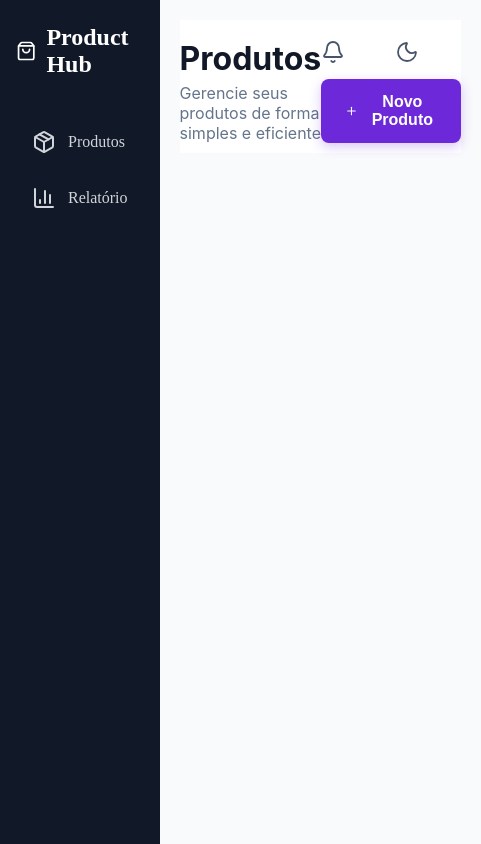
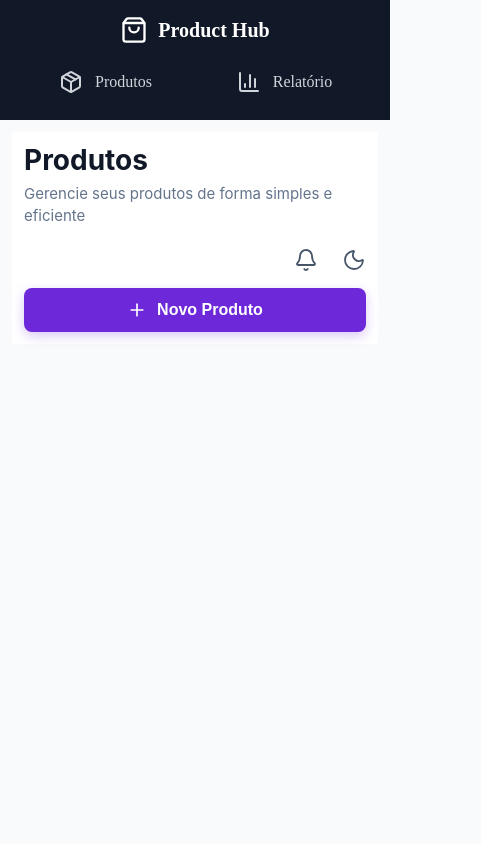
Before and after one commit to vinivmarinho/productDashboard, a React (Vite) app: page / in a window 390 px wide. Shown: the whole page, 481 px wide, since content can reach past the window. Built offline with nearby package versions, Linux system fonts and the light colour scheme.

Commit message:
style: Deixa sidebar e header responsivos

```diff
--- a/src/App.css
+++ b/src/App.css
@@ -1,20 +1,45 @@
 .main {
     display: flex;
-    min-height: 100vh;
+    min-height: 100dvh;
 }
 .side-bar {
     display: flex;
     flex-direction: column;
 
-    width: 250px;
-    min-height: 100vh;
+    flex: 0 0 250px;
+    min-height: 100dvh;
 
     background-color: #111827;
     color: #fff;
 
     padding: 24px 16px;
+
 }
 .content {
-  flex-grow: 1;
+  flex: 1;
+  min-width: 0;
   padding: 20px;
 }
+
+@media (max-width: 768px) {
+  .main {
+    flex-direction: column;
+  }
+
+  .side-bar {
+    flex: none;
+    width: 100%;
+    min-height: auto;
+    padding: 16px 20px;
+  }
+
+  .content {
+    padding: 16px;
+  }
+}
+
+@media (max-width: 480px) {
+  .content {
+    padding: 12px;
+  }
+}
--- a/src/components/Header/header.css
+++ b/src/components/Header/header.css
@@ -1,8 +1,9 @@
 .header {
     display: flex;
-    justify-content: space-around;
-    margin: auto;
-    padding-top: 20px;
+    align-items: flex-start;
+    justify-content: space-between;
+    gap: 24px;
+    padding: 20px;
     background: #FFF;
     font-family: "Inter", sans-serif;
 }
@@ -28,7 +29,7 @@
 
 .icons {
     display: flex;
-    margin-top: auto;
+    flex-shrink: 0;
     flex-direction: column;
     gap: 15px;
     padding-bottom: 10px;
@@ -66,3 +67,54 @@
 .new-product-button:hover {
     background-color: #5B21B6;
 }
+
+@media (max-width: 768px) {
+    .header {
+        flex-direction: column;
+        gap: 20px;
+        padding: 16px;
+    }
+
+    .icons {
+        width: 100%;
+        flex-direction: row;
+        align-items: center;
+        justify-content: space-between;
+        gap: 16px;
+        padding-bottom: 0;
+    }
+
+    .top-icons {
+        gap: 24px;
+    }
+}
+
+@media (max-width: 480px) {
+    .header {
+        padding: 12px;
+    }
+
+    .header-title {
+        font-size: 1.75rem;
+    }
+
+    .header-description {
+        font-size: 0.9375rem;
+        line-height: 1.5;
+    }
+
+    .icons {
+        align-items: stretch;
+        flex-direction: column;
+    }
+
+    .top-icons {
+        justify-content: flex-end;
+    }
+
+    .new-product-button {
+        justify-content: center;
+        width: 100%;
+        padding: 12px 16px;
+    }
+}
--- a/src/components/SideBar/sideBar.css
+++ b/src/components/SideBar/sideBar.css
@@ -37,3 +37,30 @@
   background-color: #2563eb;
   color: white;
 }
+
+@media (max-width: 768px) {
+  .logo {
+    margin-bottom: 16px;
+    justify-content: center;
+  }
+
+  .nav {
+    flex-direction: row;
+    flex-wrap: wrap;
+  }
+
+  .nav a {
+    flex: 1 1 150px;
+    justify-content: center;
+  }
+}
+
+@media (max-width: 480px) {
+  .logo {
+    font-size: 1.25rem;
+  }
+
+  .nav a {
+    padding: 10px 12px;
+  }
+}
```
